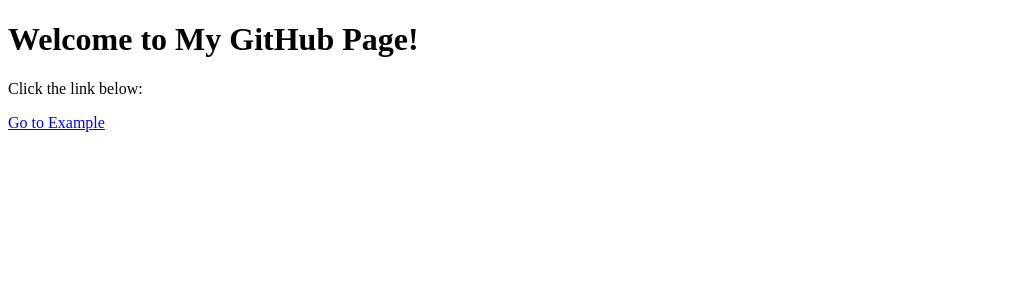
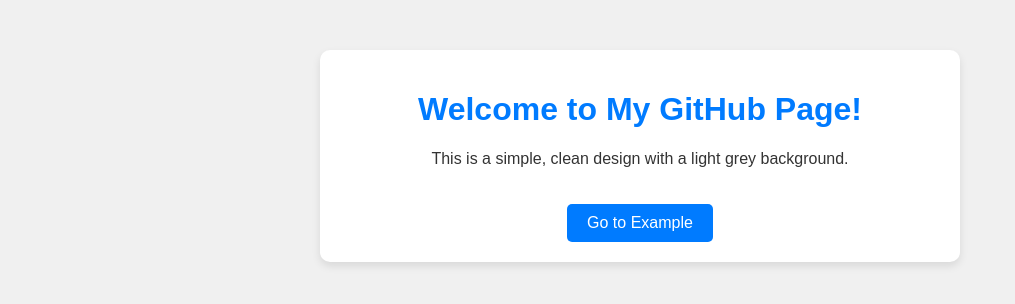
Before and after one commit to BROLIS-issukiai/april_challenge, a plain HTML site: page index.html in a window 1280 px wide. Shown: the whole page, without its empty margins (0-1015 px from the left). Drawn offline with Linux system fonts and the light colour scheme.

Commit message:
Testing GitHub pages.

```diff
--- a/index.html
+++ b/index.html
@@ -4,10 +4,46 @@
     <meta charset="UTF-8">
     <meta name="viewport" content="width=device-width, initial-scale=1.0">
     <title>My GitHub Page</title>
+    <style>
+        /* Basic styling */
+        body {
+            font-family: Arial, sans-serif;
+            background-color: #f0f0f0; /* Light grey background */
+            color: #333;
+            text-align: center;
+            margin: 0;
+            padding: 0;
+        }
+        .container {
+            max-width: 600px;
+            margin: 50px auto;
+            background: white;
+            padding: 20px;
+            border-radius: 10px;
+            box-shadow: 0 4px 8px rgba(0, 0, 0, 0.1);
+        }
+        h1 {
+            color: #007bff;
+        }
+        a {
+            display: inline-block;
+            text-decoration: none;
+            background-color: #007bff;
+            color: white;
+            padding: 10px 20px;
+            border-radius: 5px;
+            margin-top: 20px;
+        }
+        a:hover {
+            background-color: #0056b3;
+        }
+    </style>
 </head>
 <body>
-    <h1>Welcome to My GitHub Page!</h1>
-    <p>Click the link below:</p>
-    <a href="https://example.com">Go to Example</a>
+    <div class="container">
+        <h1>Welcome to My GitHub Page!</h1>
+        <p>This is a simple, clean design with a light grey background.</p>
+        <a href="https://example.com" target="_blank">Go to Example</a>
+    </div>
 </body>
 </html>
```
